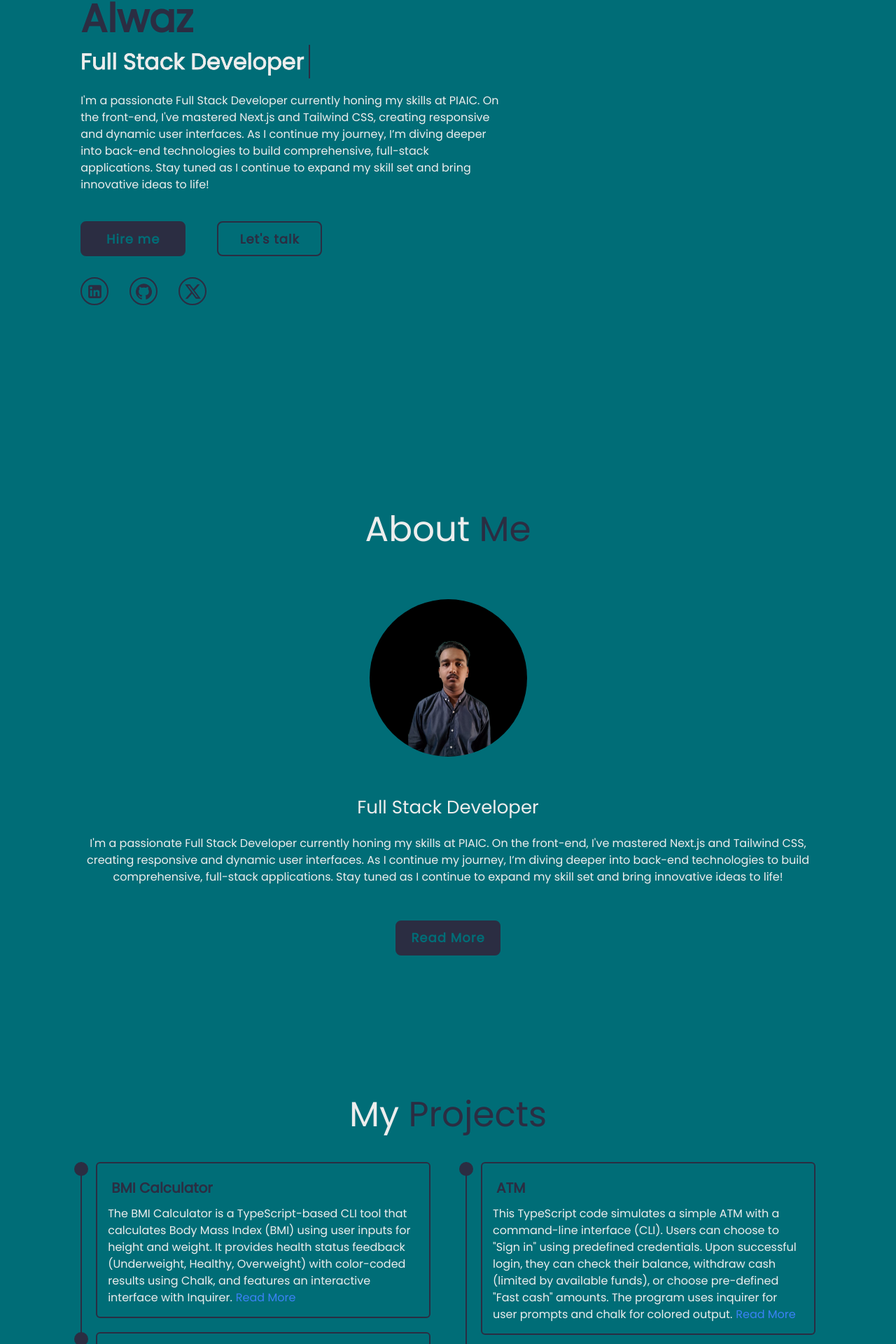
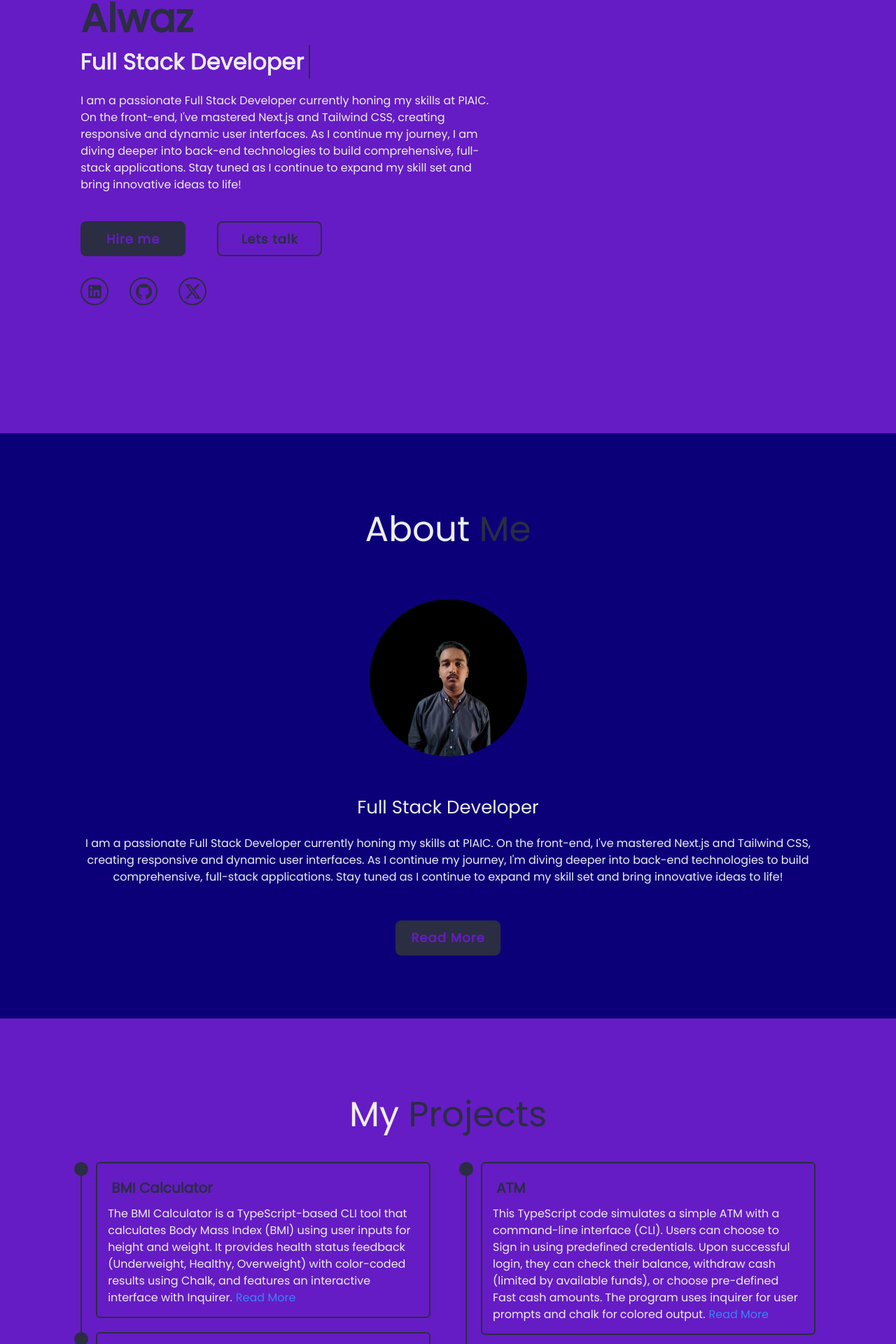
Before and after one commit to Alwaz12/Alwaz-Portfolio-Website, a Next.js app: page / in a window 1280 px wide. Shown: the part 259-2179 px from the top of the page at 70% size. Built offline with nearby package versions, Linux system fonts and the light colour scheme.

Commit message:
removing quotations

```diff
--- a/src/app/globals.css
+++ b/src/app/globals.css
@@ -16,9 +16,9 @@
 
 
   :root {
-    --bg-color: #006d77;
+    --bg-color: #651cc4;
     --text-color: rgb(237, 237, 237);
-    --second-bg-color: #006d77;
+    --second-bg-color: #0c0079;
     --main-color: #2b2d42;
 
   }
--- a/src/app/page.tsx
+++ b/src/app/page.tsx
@@ -126,16 +126,16 @@ active:text-[var(--main-color)]"
       <section className={`bg-cover bg-center transition-opacity duration-300 ${isSidebarOpen ? "opacity-50" : "opacity-100"}`} id="home">
         <div className="home-content">
           <h1>
-            Hi, I'm<span> Muhammad Alwaz</span>{" "}
+            Hi, I am<span> Muhammad Alwaz</span>{" "}
           </h1>
           <div className="text-animated">
             <h3>Full Stack Developer</h3>
           </div>
           <p>
-            I'm a passionate Full Stack Developer currently honing my skills at
+            I am a passionate Full Stack Developer currently honing my skills at
             PIAIC. On the front-end, I've mastered Next.js and Tailwind CSS,
             creating responsive and dynamic user interfaces. As I continue my
-            journey, I’m diving deeper into back-end technologies to build
+            journey, I am diving deeper into back-end technologies to build
             comprehensive, full-stack applications. Stay tuned as I continue to
             expand my skill set and bring innovative ideas to life!
           </p>
@@ -155,7 +155,7 @@ active:text-[var(--main-color)]"
               }
               className="btn" target="_blank"
             >
-              Let's talk
+              Lets talk
             </Link>
           </div>
           <div className="flex-space-x-4 home-sci">
@@ -208,10 +208,10 @@ active:text-[var(--main-color)]"
         <div className="about-content">
           <h2>Full Stack Developer</h2>
           <p className="about-para">
-            I'm a passionate Full Stack Developer currently honing my skills at
+            I am a passionate Full Stack Developer currently honing my skills at
             PIAIC. On the front-end, I've mastered Next.js and Tailwind CSS,
             creating responsive and dynamic user interfaces. As I continue my
-            journey, I’m diving deeper into back-end technologies to build
+            journey, I'm diving deeper into back-end technologies to build
             comprehensive, full-stack applications. Stay tuned as I continue to
             expand my skill set and bring innovative ideas to life!
           </p>
@@ -267,7 +267,7 @@ active:text-[var(--main-color)]"
                   <p>
                     A classic Rock-Paper-Scissors game. It allows players to
                     enter their name, choose between rock, paper, and scissors,
-                    and then compares their choice to a computer's random
+                    and then compares their choice to a computer random
                     selection. The game displays the winner and offers the
                     option to play again.
                     <Link
@@ -315,7 +315,7 @@ active:text-[var(--main-color)]"
                   </div>
                   <p>
                   This TypeScript code simulates a simple ATM with a command-line interface (CLI).
-                  Users can choose to "Sign in" using predefined credentials. Upon successful login, they can check their balance, withdraw cash (limited by available funds), or choose pre-defined "Fast cash" amounts. The program uses inquirer for user prompts and chalk for colored output.
+                  Users can choose to Sign in using predefined credentials. Upon successful login, they can check their balance, withdraw cash (limited by available funds), or choose pre-defined Fast cash amounts. The program uses inquirer for user prompts and chalk for colored output.
                     <Link
                       href=""
                       className="text-blue-500
```
